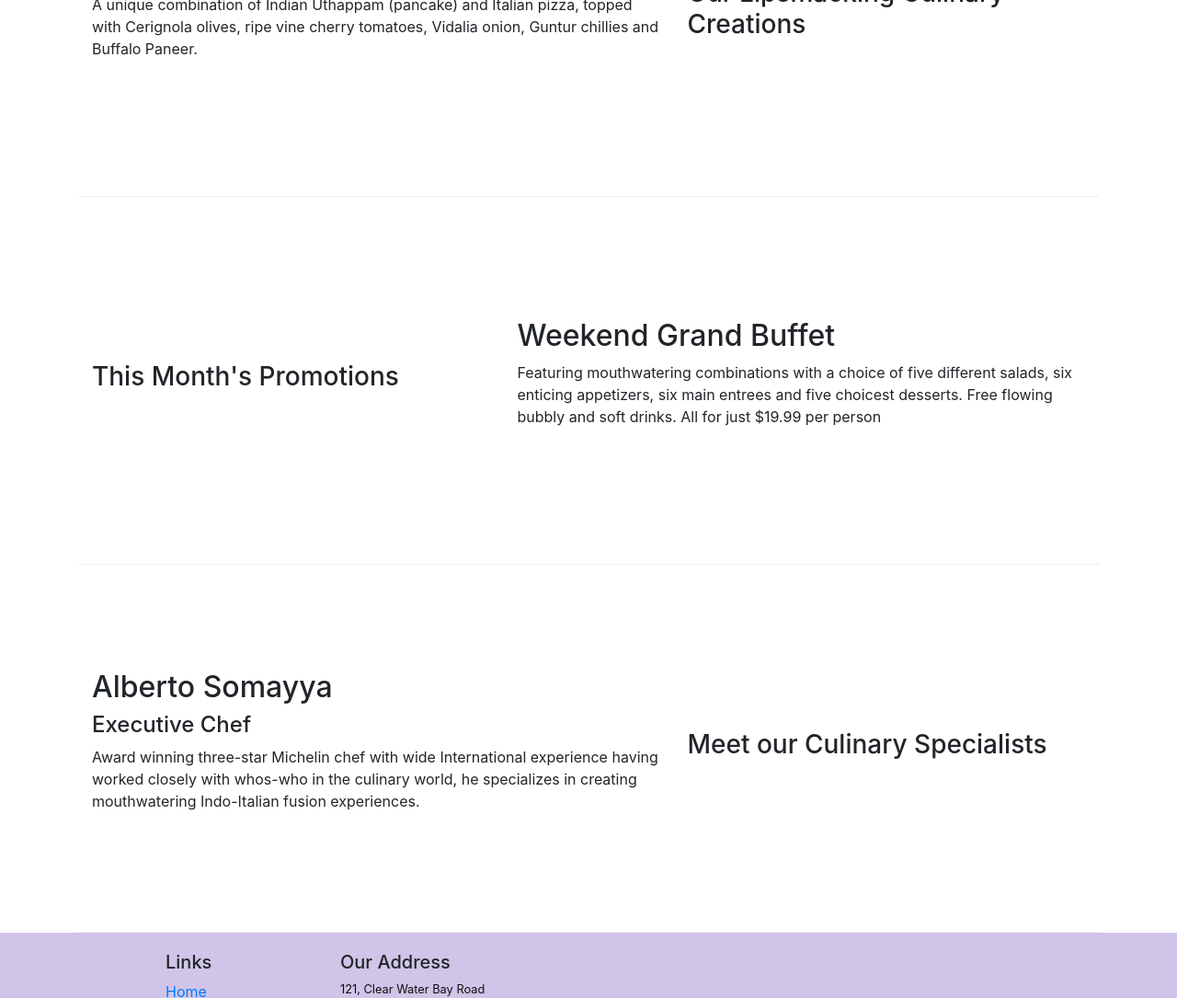
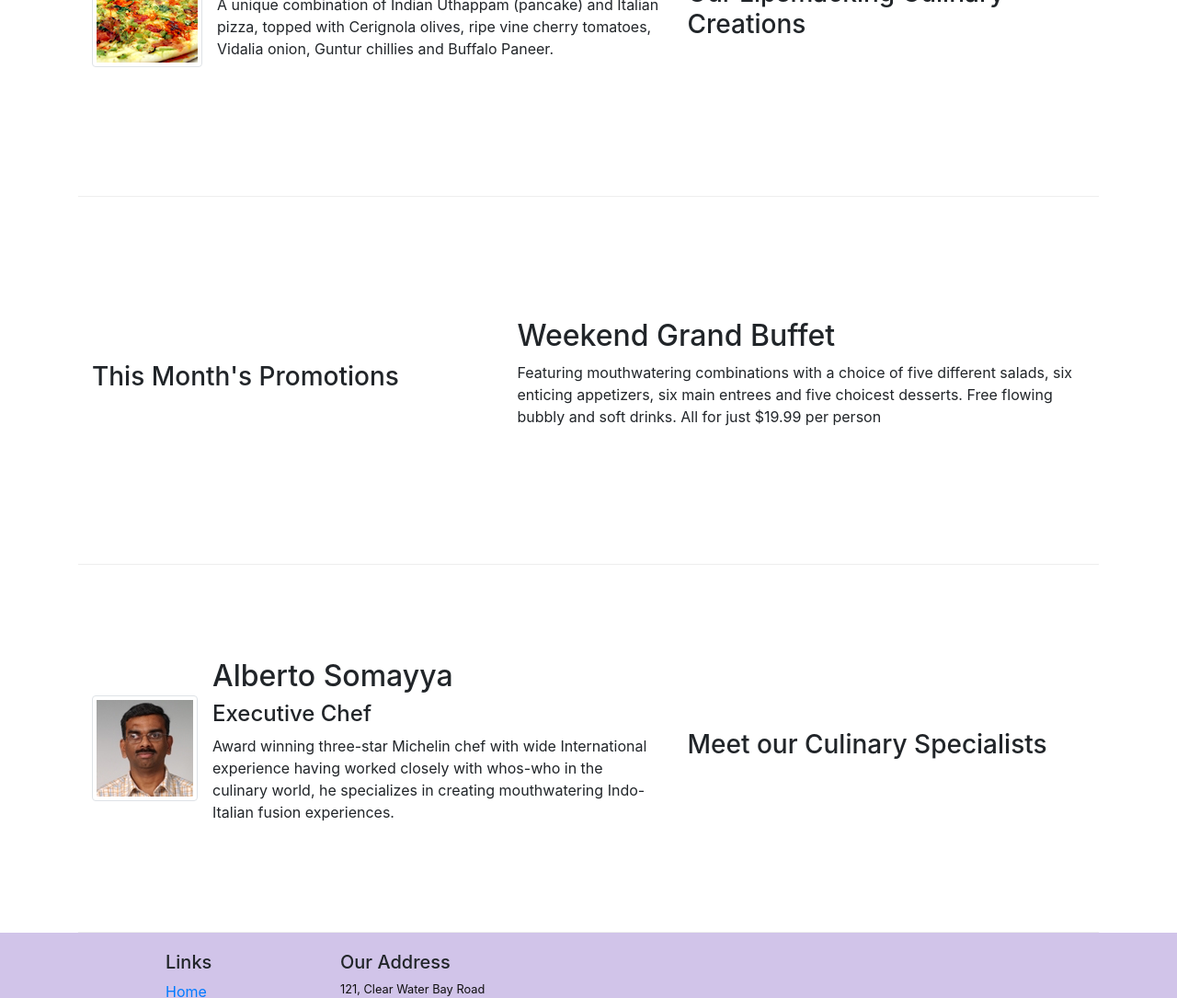
Before and after one commit to ZidongLiu/getting_started_with_bootstrap, a website: page index.html in a window 1280 px wide. Shown: the part 520-1605 px from the top of the page at 92% size. Drawn offline with nearby package versions, Linux system fonts and the light colour scheme.

Commit message:
imgs and media

```diff
--- a/index.html
+++ b/index.html
@@ -21,7 +21,7 @@
             <button class="navbar-toggler" type="button" data-toggle="collapse" data-target="#Navbar">
                 <span class="navbar-toggler-icon"></span>
             </button>
-            <a class="navbar-brand mr-auto" href="#">Ristorante Con Fusion</a>
+            <a class="navbar-brand mr-auto" href="#"><img src="./img/logo.png" class="img-fluid" height="30" width="41"></a>
             <div class="collapse navbar-collapse" id="Navbar">
                 <ul class="navbar-nav mr-auto">
                     <li class="nav-item active"><a class="nav-link" href="#"><span class="fa fa-home fa-lg"></span>Home</a></li>
@@ -51,9 +51,14 @@
             <div class="col-12 col-sm-5 order-sm-last">
                 <h3>Our Lipsmacking Culinary Creations</h3>
             </div>
-            <div class="col-12 col-sm-7 order-sm-first">
-                <h2>Uthappizza</h2>
-                <p>A unique combination of Indian Uthappam (pancake) and Italian pizza, topped with Cerignola olives, ripe vine cherry tomatoes, Vidalia onion, Guntur chillies and Buffalo Paneer.</p>
+            <div class="col col-sm order-sm-first col-md">
+                <div class="media">
+                    <img class="d-flex mr-3 img-thumbnail align-self-center" src="./img/uthappizza.png" alt="uthappizza">
+                    <div class="media-body">
+                        <h2 class="mt-0">Uthappizza</h2>
+                        <p class="d-none d-sm-block">A unique combination of Indian Uthappam (pancake) and Italian pizza, topped with Cerignola olives, ripe vine cherry tomatoes, Vidalia onion, Guntur chillies and Buffalo Paneer.</p>
+                    </div>
+                </div>
             </div>
         </div>
 
@@ -72,10 +77,15 @@
             <div class="col-12 col-sm-5 order-sm-last">
                 <h3>Meet our Culinary Specialists</h3>
             </div>
-            <div class="col-12 col-sm-7 order-sm-first">
-                <h2>Alberto Somayya</h2>
-                <h4>Executive Chef</h4>
-                <p>Award winning three-star Michelin chef with wide International experience having worked closely with whos-who in the culinary world, he specializes in creating mouthwatering Indo-Italian fusion experiences. </p>
+            <div class="col col-sm order-sm-first align-items-center">
+                <div class="media">
+                    <img class="d-flex mr-3 img-thumbnail align-self-center" src="./img/alberto.png" alt="alberto">
+                    <div class="media-body">
+                        <h2>Alberto Somayya</h2>
+                        <h4>Executive Chef</h4>
+                        <p>Award winning three-star Michelin chef with wide International experience having worked closely with whos-who in the culinary world, he specializes in creating mouthwatering Indo-Italian fusion experiences. </p>
+                    </div>
+                </div>
             </div>
         </div>
     </div>
```
Also changed, not shown: aboutus.html (+3 -2 lines), contactus.html (+5 -5 lines), img/alberto.png (added), img/buffet.png (added), img/logo.png (added), img/uthappizza.png (added), 1 other file.
